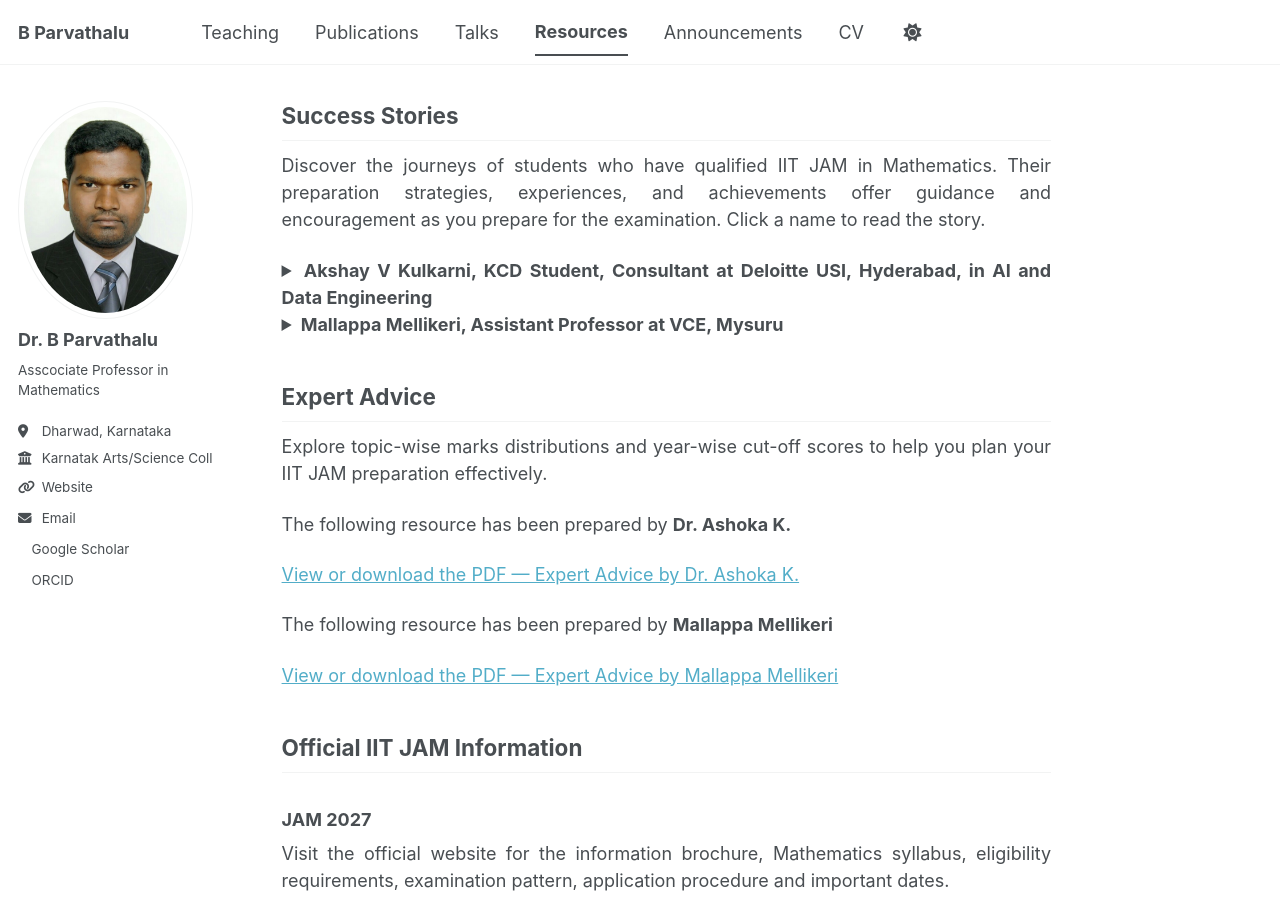
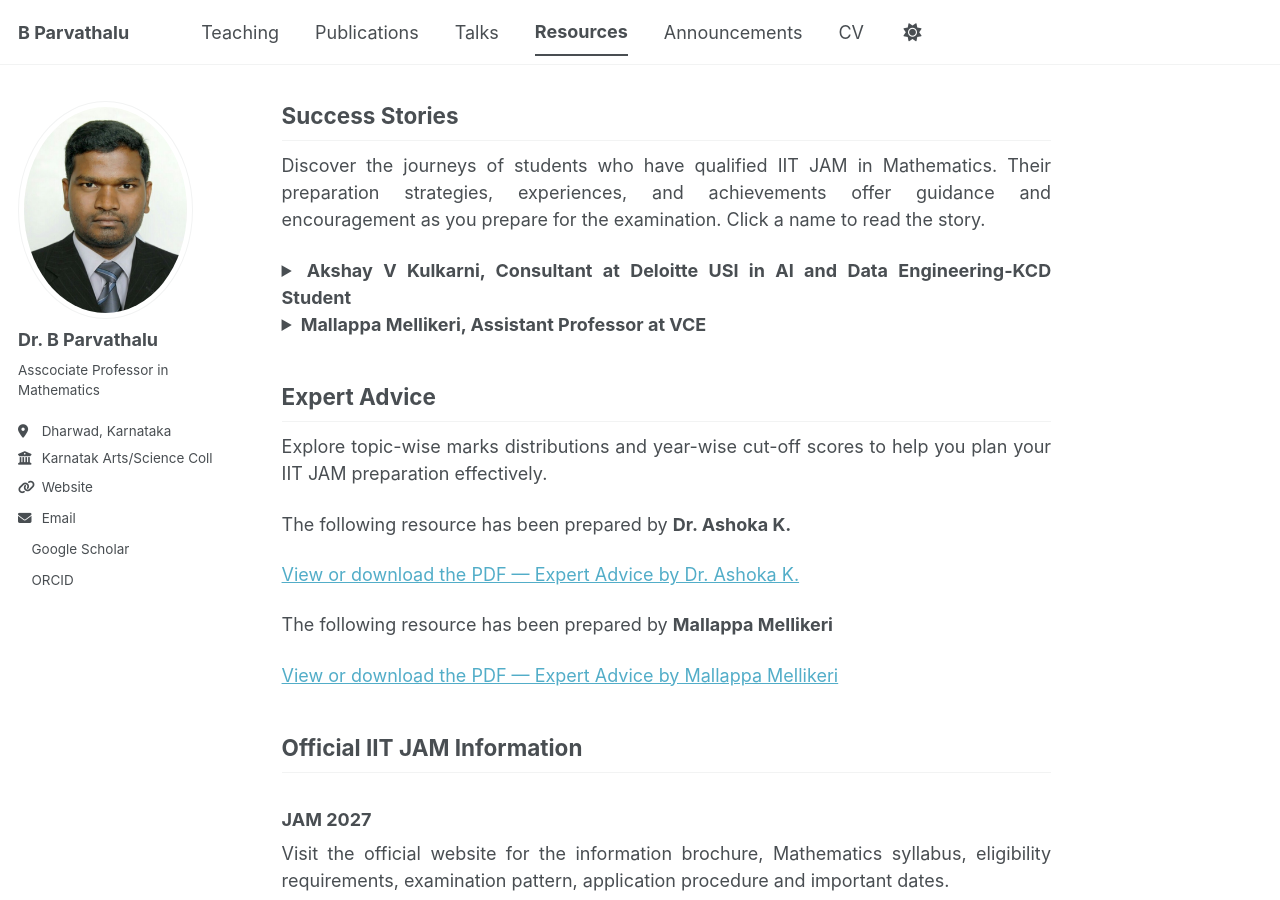
Before and after one commit to drbp-kcd/drbp-kcd.github.io, a Jekyll site: the page built from _resources/iit-jam-mathematics.md, in a window 1280 px wide and 900 px high, scrolled down 805 px. Built offline with Jekyll 4.4.1, drawn with Linux system fonts in a browser that asks for light colours; a style sheet for code colours, icons or effects is not loaded.

Commit message:
Update summaries for Akshay V Kulkarni and Mallappa Mellikeri

```diff
--- a/_resources/iit-jam-mathematics.md
+++ b/_resources/iit-jam-mathematics.md
@@ -51,7 +51,7 @@ Click a name to read the story.
 </p>
 
 <details>
-  <summary><strong>Akshay V Kulkarni, KCD Student, Consultant at Deloitte USI, Hyderabad, in AI and Data Engineering</strong></summary>
+  <summary><strong>Akshay V Kulkarni, Consultant at Deloitte USI in AI and Data Engineering-KCD Student</strong></summary>
 
   <p>
     <strong>Achievement:</strong> Secured All-India rank 219 in IIT JAM
@@ -89,7 +89,7 @@ Click a name to read the story.
 </details>
 
 <details>
-  <summary><strong>Mallappa Mellikeri, Assistant Professor at VCE, Mysuru</strong></summary>
+  <summary><strong>Mallappa Mellikeri, Assistant Professor at VCE</strong></summary>
 
   <p>
     <strong>Achievement:</strong> Qualified CSIR NET-JRF three
```
